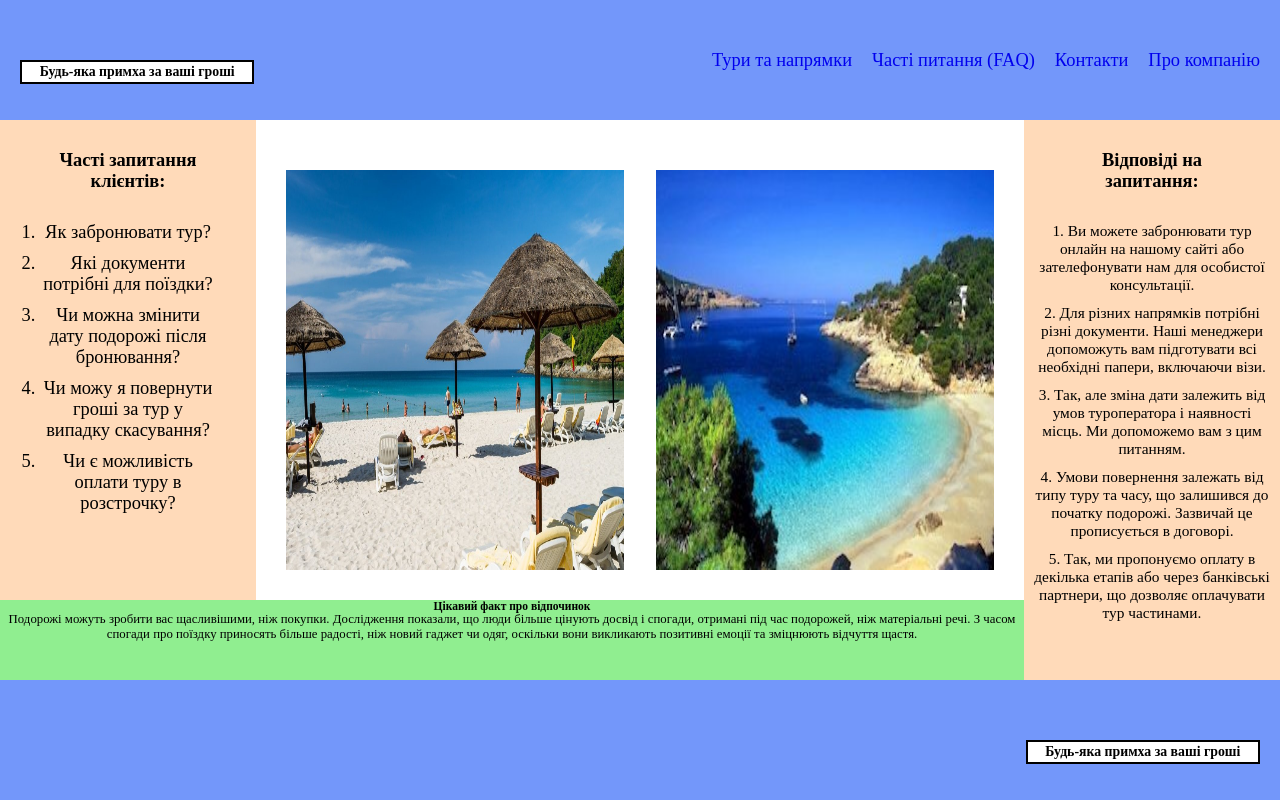
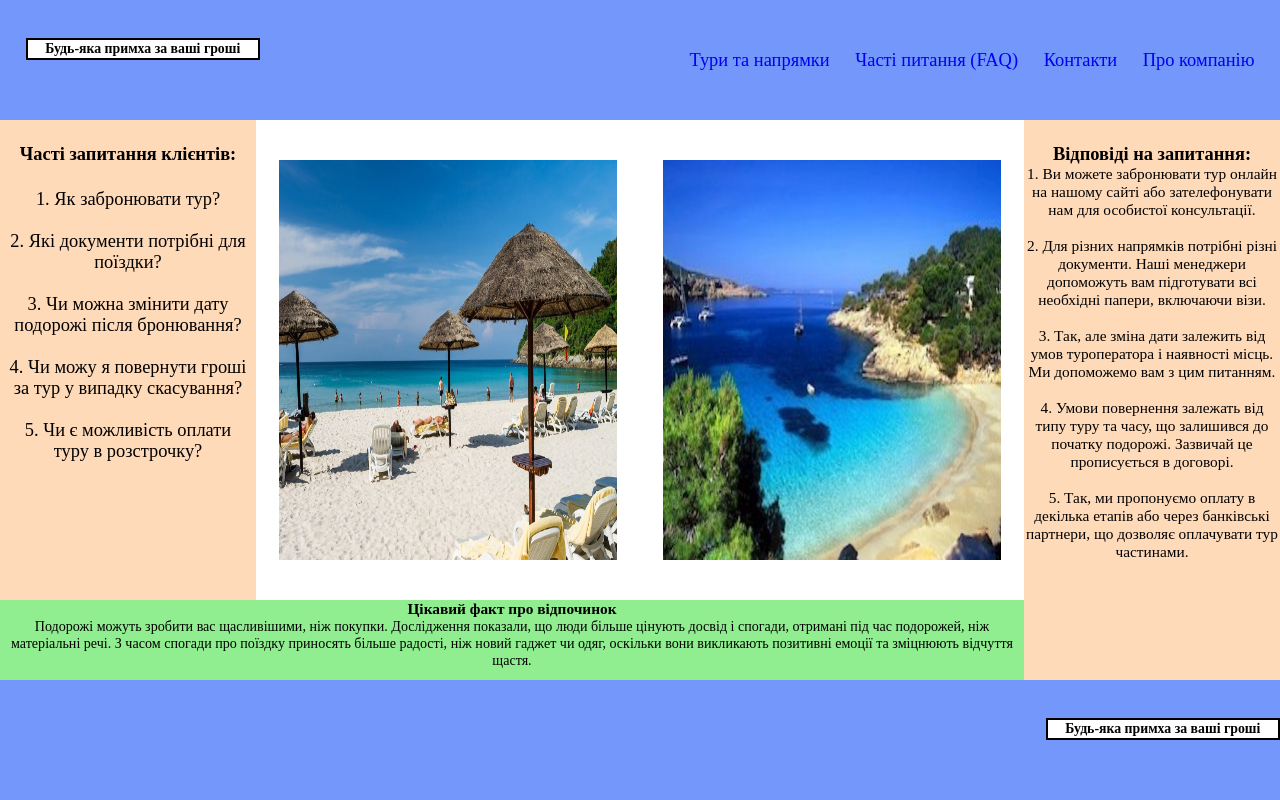
Before and after one commit to ip34is/ip34is.github.io, a plain HTML site: page faq.html in a window 1280 px wide. Drawn offline with Linux system fonts and the light colour scheme.

Commit message:
look like all done so good

```diff
--- a/css/main.css
+++ b/css/main.css
@@ -11,7 +11,7 @@ a {
   text-decoration: none;
   font-size: 1.2em;
   float: right;
-  padding-right: 20px;
+  padding-right: 2%;
 }
 
 input {
@@ -43,6 +43,11 @@ footer{
   font-size: 1.2em;
 }
 
+
+ul li, ol li {
+  list-style-position: inside;
+}
+
 .buttons:hover {
   color: #f0fc03;
   text-decoration: underline;
@@ -54,31 +59,31 @@ footer{
 }
 
 #text_block_3_about {
-  margin: 10px;
+  margin: 1%;
   font-size: 1.2em;
 }
 
 #block_x{
   background: white;
-  height: 20px;
+  height: 2.2vh;
   width: 18%;
   border: 2px solid;
-  margin-left: 20px;
-  margin-top: 60px;
+  margin-left: 2%;
+  margin-top: 3%;
   text-align: center;
-  line-height: 20px;
+  line-height: 2.2vh;
   float: left;
 }
 
 #block_y{
   background: white;
-  height: 20px;
+  height: 2.2vh;
   width: 18%;
   border: 2px solid;
-  margin-right: 20px;
-  margin-top: 60px;
+  margin-left: 2%;
+  margin-top: 3%;
   text-align: center;
-  line-height: 20px;
+  line-height: 2.2vh;
   float: right;
 }
 
@@ -124,37 +129,37 @@ footer{
 
 #text_block_2_index, #text_block_2_about {
   text-align: center;
-  margin: 10px;
+  margin: 1%;
   font-size: 1.2em;
   text-decoration: none;
 }
 
 #text_block_1_about {
   text-align: center;
-  margin: 10px;
-  font-size: 1em;
+  margin: 1%;
+  font-size: 1.1em;
   text-decoration: none;
 }
 
 #text_block_3_index{
   text-align: center;
-  margin: 20px;
+  margin: 3%;
   font-size: 1.2em;
 }
 
 .text_block_2_contacts {
   font-size: 1.2em;
-  margin: 10px;
+  margin: 1%;
 }
 
 #text_block_2_2_contacts {
-  margin-top: 200px;
+  margin-top: 20%;
 }
 
 #block_2 #img1, #block_2 #img2 {
   width: 45%;
   height: 43vh;
-  margin: 20px;
+  margin: 2%;
 }
 
 #img1 {
@@ -167,7 +172,8 @@ footer{
 
 #img3 {
   align-items: center;
-  margin: 15px;
+  margin-left, margin-right: 1.5%;
+  margin-top: 10vh;
   width: 90%;
   height: 30vh;
 }
@@ -175,22 +181,24 @@ footer{
 #block_2 #img4, #block_2 #img5 {
   width: 44%;
   height: 50vh;
-  margin-top: 50px;
+  margin-top: 5vh;
 }
 
 #img4 {
   float: left;
-  margin-left: 30px;
+  margin-left: 3%;
 }
 
 #img5 {
   float: right;
-  margin-right: 30px;
+  margin-right: 3%;
 }
 
 #block_1 ul, #block_1 h3, #block_1 ol, #block_3 h3{
-  margin: 30px;
+  margin-top: 3vh;
+  margin-left, margin-right: 3%;
   font-size: 1.2em;
+  list-style-position: inside;
 }
 
 #block_3_ol_faq, #block_3_ul_contacts, #block_1_ul_contacts {
@@ -202,7 +210,6 @@ footer{
 }
 
 #block_4 ul li {
-  margin: 5px;
   font-size: 1em;
 }
 
@@ -210,6 +217,27 @@ footer{
   font-size: 1.2em;
 }
 
-ul li, ol li {
-  margin: 10px;
+#block_4_h3 {
+  font-size: 1.2em;
 }
+
+#block_4_ul_index {
+  margin: 0.5%;
+}
+
+#block_1_index_ul {
+  margin: 2%;
+  list-style-position: inside;
+}
+
+#block_1_ol_faq {
+  margin: 2%;
+}
+
+#h3_block_4_faq {
+  font-size: 1.2em;
+}
+
+#text_block_4_faq {
+  font-size: 1.1em;
+}
--- a/faq.html
+++ b/faq.html
@@ -22,12 +22,12 @@
   <body>
     <div id="block_1">
       <h3 id="block_1_h3">Часті запитання клієнтів:</h3>
-      <ol>
-        <li>Як забронювати тур?</li>
-        <li>Які документи потрібні для поїздки?</li>
-        <li>Чи можна змінити дату подорожі після бронювання?</li>
-        <li>Чи можу я повернути гроші за тур у випадку скасування?</li>
-        <li>Чи є можливість оплати туру в розстрочку?</li>
+      <ol id="block_1_ol_faq">
+        <li>Як забронювати тур?</li><br>
+        <li>Які документи потрібні для поїздки?</li><br>
+        <li>Чи можна змінити дату подорожі після бронювання?</li><br>
+        <li>Чи можу я повернути гроші за тур у випадку скасування?</li><br>
+        <li>Чи є можливість оплати туру в розстрочку?</li><br>
       </ol>
     </div>
     <div id="block_2">
@@ -37,22 +37,28 @@
     <div id="block_3">
       <h3 id="block_1_h3">Відповіді на запитання:</h3>
       <ol id="block_3_ol_faq">
-        <li>Ви можете забронювати тур онлайн на нашому сайті або зателефонувати нам для особистої консультації.</li>
+        <li>
+          Ви можете забронювати тур онлайн на нашому сайті або зателефонувати
+          нам для особистої консультації.
+        </li><br>
         <li>
           Для різних напрямків потрібні різні документи.
           Наші менеджери допоможуть вам підготувати всі необхідні папери, включаючи візи.
-        </li>
-        <li>Так, але зміна дати залежить від умов туроператора і наявності місць. Ми допоможемо вам з цим питанням.</li>
+        </li><br>
+        <li>Так, але зміна дати залежить від умов туроператора і наявності місць. Ми допоможемо вам з цим питанням.</li><br>
         <li>
           Умови повернення залежать від типу туру та часу, що залишився до початку подорожі.
           Зазвичай це прописується в договорі.
-        </li>
-        <li>Так, ми пропонуємо оплату в декілька етапів або через банківські партнери, що дозволяє оплачувати тур частинами.</li>
+        </li><br>
+        <li>
+          Так, ми пропонуємо оплату в декілька етапів або через банківські партнери,
+          що дозволяє оплачувати тур частинами.
+        </li><br>
       </ol>
     </div>
     <div id="block_4">
-      <h3>Цікавий факт про відпочинок</h3>
-      <p>
+      <h3 id="h3_block_4_faq">Цікавий факт про відпочинок</h3>
+      <p id="text_block_4_faq">
         Подорожі можуть зробити вас щасливішими, ніж покупки.
         Дослідження показали, що люди більше цінують досвід і спогади, отримані під час подорожей, ніж матеріальні речі.
         З часом спогади про поїздку приносять більше радості, ніж новий гаджет чи одяг,
```
Also changed, not shown: index.html (+7 -7 lines).
